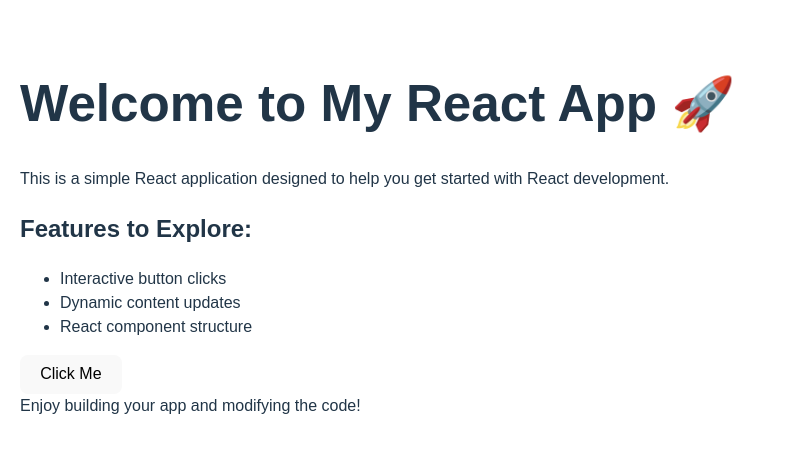
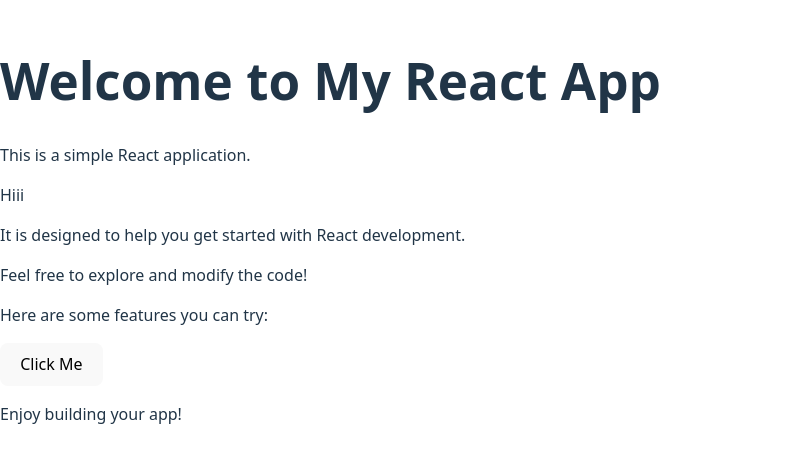
Before and after one commit to Ragul-M007/new-doc, a React (Vite) app: page / in a window 1280 px wide. Shown: the part 170-632 px from the top of the page, without its empty margins (0-795 px from the left). Built offline with nearby package versions, Linux system fonts and the light colour scheme.

Commit message:
kkksdkksd

```diff
--- a/src/App.jsx
+++ b/src/App.jsx
@@ -1,40 +1,21 @@
-import React, { useState } from 'react';
-import './App.css';
+import React from 'react'
+import './App.css'
+const App = () => {
+  return (
+    <div>
+      <h1>Welcome to My React App</h1>
+      <p>This is a simple React application.</p>
 
-const App = () => {
-  const [clickCount, setClickCount] = useState(0);
+      {/* <p>hii</p> */}
+      <p>Hiii </p>
+      <p>It is designed to help you get started with React development.</p>
+      <p>Feel free to explore and modify the code!</p>
+      <p>Here are some features you can try:</p>
+      <button onClick={() => alert('Button clicked!')}>Click Me</button>
+      <p>Enjoy building your app!</p>
 
-  const handleClick = () => {
-    setClickCount(prev => prev + 1);
-    alert(`Button clicked ${clickCount + 1} times!`);
-  };
+    </div>
+  )
+}
 
-  return (
-    <div className="app-container">
-      <h1 className="title">Welcome to My React App 🚀</h1>
-      <p className="intro">
-        This is a simple React application designed to help you get started with React development.
-      </p>
-
-      <div className="features">
-        <h2>Features to Explore:</h2>
-        <ul>
-          <li>Interactive button clicks</li>
-          <li>Dynamic content updates</li>
-          <li>React component structure</li>
-        </ul>
-      </div>
-
-      <button className="action-button" onClick={handleClick}>
-        Click Me
-      </button>
-      {clickCount > 0 && <p>You clicked the button {clickCount} times!</p>}
-
-      <footer className="footer">
-        Enjoy building your app and modifying the code!
-      </footer>
-    </div>
-  );
-};
-
-export default App;
+export default App
```
